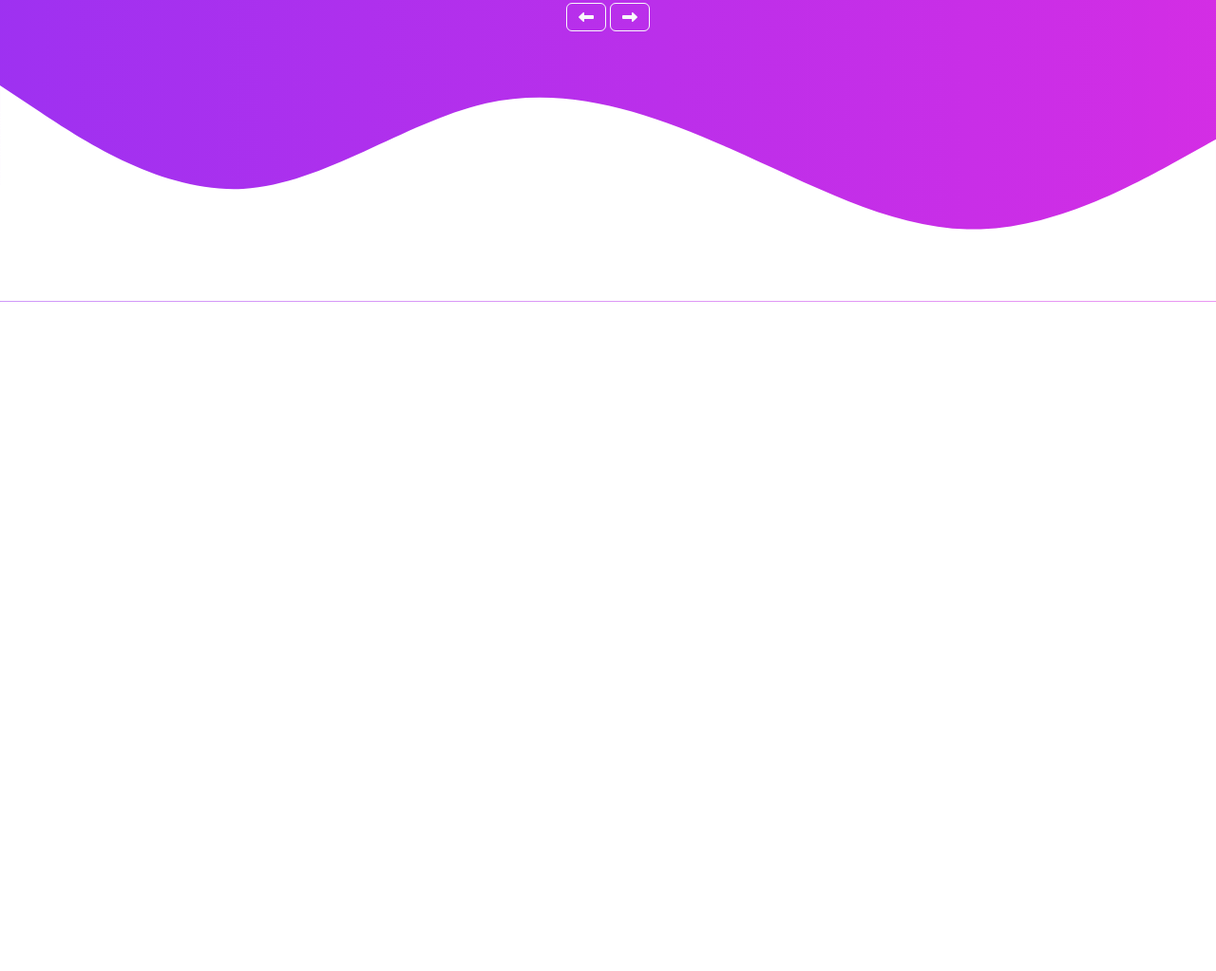
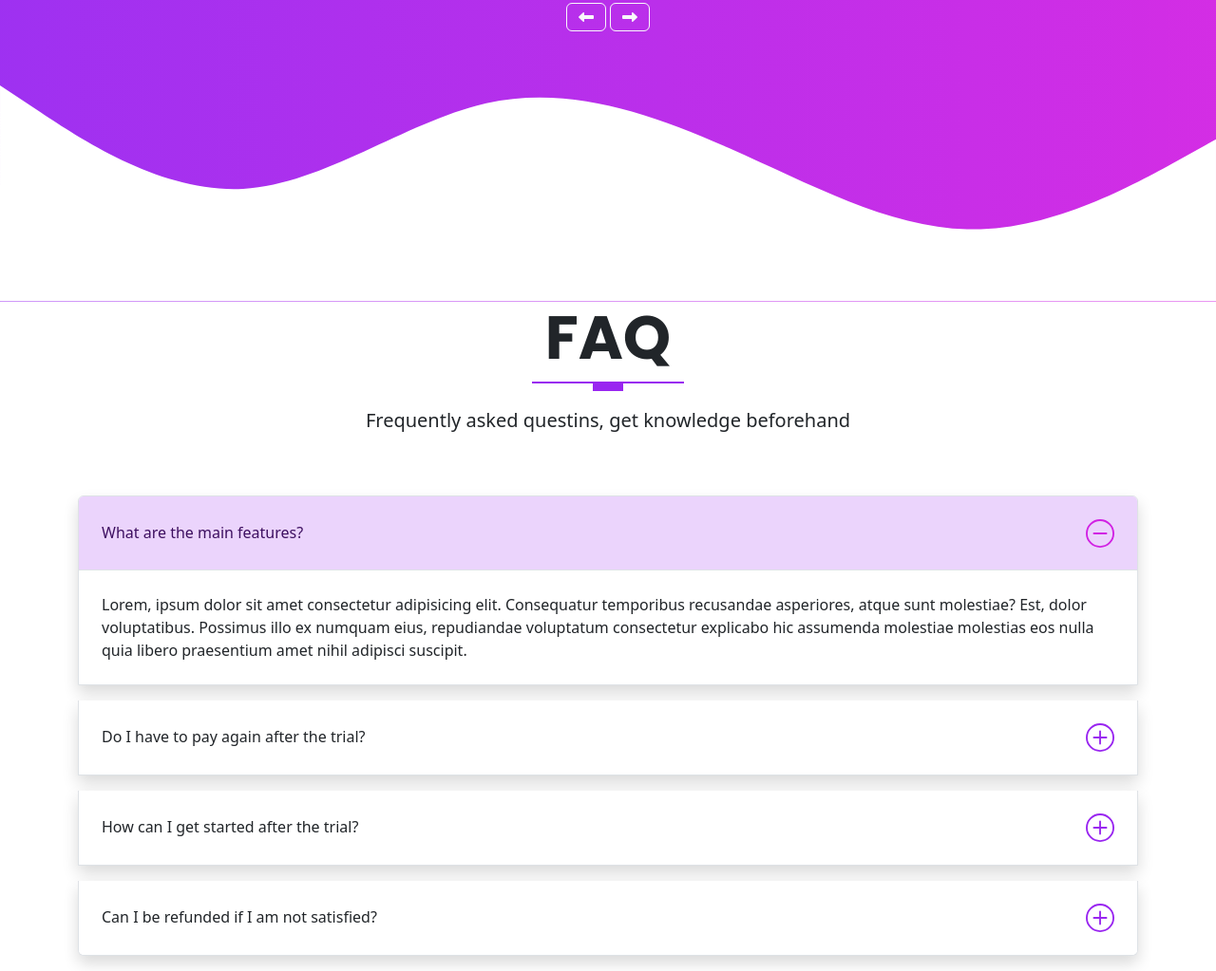
Before and after one commit to austenpturner/bootstrap-website-project, a website: page index.html in a window 1280 px wide. Shown: the part 4021-5044 px from the top of the page at 95% size. Before the commit the page ends 4339 px from the top, so only its background shows below. Drawn offline with nearby package versions, Linux system fonts and the light colour scheme.

Commit message:
add faq section and style using bootstrap classes

```diff
--- a/index.html
+++ b/index.html
@@ -491,6 +491,81 @@
       </svg>
     </section>
 
+    <!-- FAQ SECTION -->
+    <section id="faq" class="faq">
+      <div class="container">
+        <div class="row text-center">
+          <h2 class="display-3 fw-bold text-uppercase">FAQ</h2>
+          <div class="heading-line"></div>
+          <p class="lead">Frequently asked questins, get knowledge beforehand</p>
+        </div>
+        <!-- ACCORDION CONTENT -->
+        <div class="row mt-5">
+          <div class="col-md-12">
+            <div class="accordion" id="accordionExample">
+
+              <!-- ITEM 1 -->
+              <div class="accordion-item shadow mb-3">
+                <h2 class="accordion-header">
+                  <button class="accordion-button" type="button" data-bs-toggle="collapse" data-bs-target="#collapseOne" aria-expanded="true" aria-controls="collapseOne">
+                    What are the main features?
+                  </button>
+                </h2>
+                <div id="collapseOne" class="accordion-collapse collapse show" data-bs-parent="#accordionExample">
+                  <div class="accordion-body">
+                    Lorem, ipsum dolor sit amet consectetur adipisicing elit. Consequatur temporibus recusandae asperiores, atque sunt molestiae? Est, dolor voluptatibus. Possimus illo ex numquam eius, repudiandae voluptatum consectetur explicabo hic assumenda molestiae molestias eos nulla quia libero praesentium amet nihil adipisci suscipit.
+                  </div>
+                </div>
+              </div>
+
+              <!-- ITEM 2 -->
+              <div class="accordion-item shadow mb-3">
+                <h2 class="accordion-header">
+                  <button class="accordion-button collapsed" type="button" data-bs-toggle="collapse" data-bs-target="#collapseTwo" aria-expanded="false" aria-controls="collapseTwo">
+                    Do I have to pay again after the trial?
+                  </button>
+                </h2>
+                <div id="collapseTwo" class="accordion-collapse collapse" data-bs-parent="#accordionExample">
+                  <div class="accordion-body">
+                    Lorem ipsum dolor sit amet, consectetur adipisicing elit. Corporis atque dolores libero ducimus cupiditate repellendus eligendi magnam praesentium architecto, laboriosam omnis dolore illo corrupti illum necessitatibus iusto? Illum aspernatur itaque, quaerat quasi commodi ad, perferendis quae doloribus sequi officia at.
+                  </div>
+                </div>
+              </div>
+
+              <!-- ITEM 3 -->
+              <div class="accordion-item shadow mb-3">
+                <h2 class="accordion-header">
+                  <button class="accordion-button collapsed" type="button" data-bs-toggle="collapse" data-bs-target="#collapseThree" aria-expanded="false" aria-controls="collapseThree">
+                    How can I get started after the trial?
+                  </button>
+                </h2>
+                <div id="collapseThree" class="accordion-collapse collapse" data-bs-parent="#accordionExample">
+                  <div class="accordion-body">
+                    Lorem ipsum dolor sit amet consectetur adipisicing elit. Doloremque, explicabo laboriosam. Unde ab enim nobis sunt corporis asperiores, culpa earum, nemo incidunt, voluptate autem nesciunt totam. Porro itaque possimus suscipit! Error provident dicta velit minima necessitatibus doloribus accusantium voluptatibus natus.
+                  </div>
+                </div>
+              </div>
+
+              <!-- ITEM 4 -->
+              <div class="accordion-item shadow mb-3">
+                <h2 class="accordion-header">
+                  <button class="accordion-button collapsed" type="button" data-bs-toggle="collapse" data-bs-target="#collapseFour" aria-expanded="false" aria-controls="collapseFour">
+                    Can I be refunded if I am not satisfied?
+                  </button>
+                </h2>
+                <div id="collapseFour" class="accordion-collapse collapse" data-bs-parent="#accordionExample">
+                  <div class="accordion-body">
+                    Lorem, ipsum dolor sit amet consectetur adipisicing elit. Sit velit qui totam cumque vel quasi quia id officia sint, veniam ipsum quas nam possimus incidunt non aliquid nesciunt adipisci voluptatem fugit deleniti, tenetur a, debitis blanditiis voluptatum. Tenetur, in quibusdam!
+                  </div>
+                </div>
+              </div>
+            </div>
+          </div>
+        </div>
+      </div>
+    </section>
+
+
     <script src="/assets/vendors/js/glightbox.min.js"></script>
     <script type="text/javascript">
       const lightbox = GLightbox({
--- a/scss/_custom.scss
+++ b/scss/_custom.scss
@@ -21,6 +21,8 @@ $primary: $purple-dark;
 $secondary: $pink;
 
 // ACCORDION OVERRIDES
+$accordion-padding-y: 1.5rem;
+$accordion-padding-x: 1.5rem;
 $accordion-icon-color: $primary;
 $accordion-icon-active-color: $secondary;
 $accordion-icon-width: 1.875rem;
```
Also changed, not shown: assets/css/style.css.
